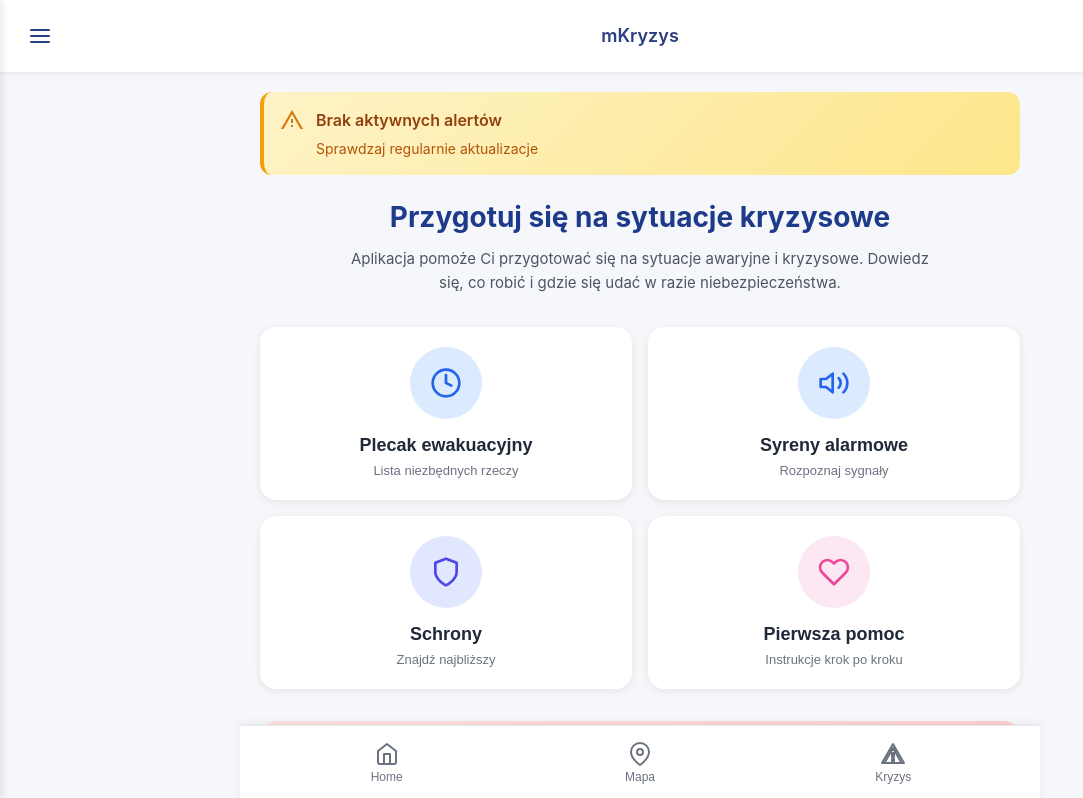
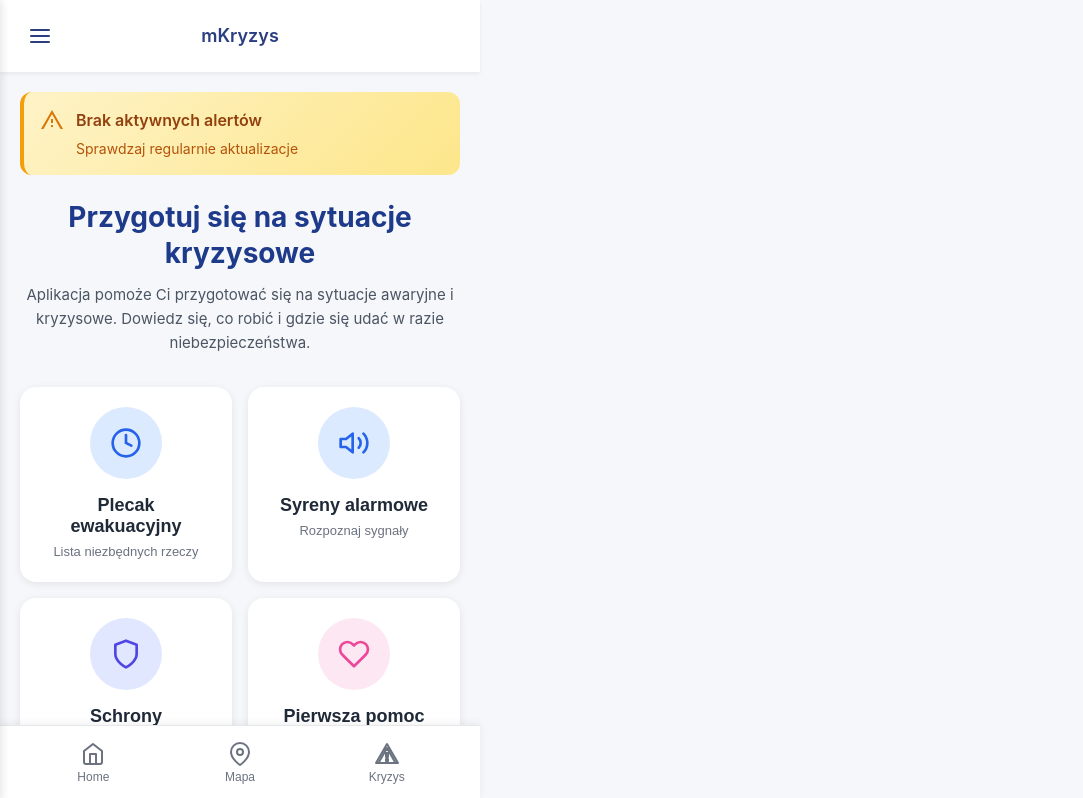
Before and after one commit to Katarzyna-Kadziolka/Ratunek, a Vue app in the folder Ratunek/: page / in a window 1280 px wide. Shown: the top 798 px of the page, without its empty margins (0-1083 px from the left). Built offline with nearby package versions, Linux system fonts and the light colour scheme; the HTML template or start-up script is replaced by a standard one.

Commit message:
More mobile

```diff
--- a/Ratunek/src/App.vue
+++ b/Ratunek/src/App.vue
@@ -6,5 +6,9 @@ import { RouterView } from 'vue-router'
   <RouterView />
 </template>
 
-<style scoped>
+<style>
+body {
+  max-width: 480px;
+  position: relative;
+}
 </style>
--- a/Ratunek/src/components/BottomNav.vue
+++ b/Ratunek/src/components/BottomNav.vue
@@ -34,7 +34,8 @@ const router = useRouter()
 
 <style scoped>
 .bottom-nav {
-  position: fixed;
+  width: 100%;
+  position: sticky;
   bottom: 0;
   left: 0;
   right: 0;
```
